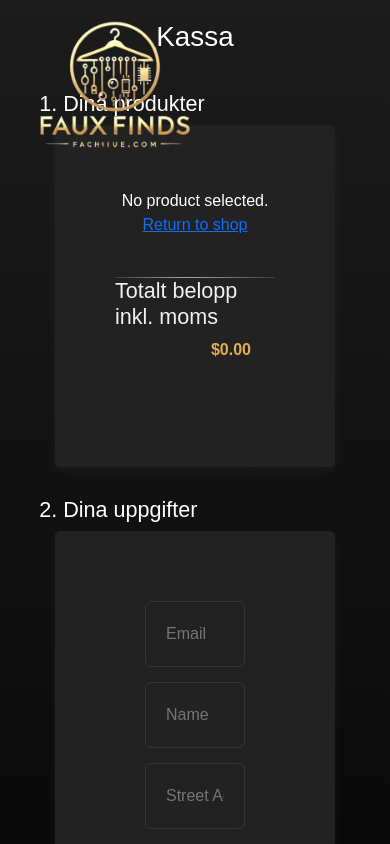
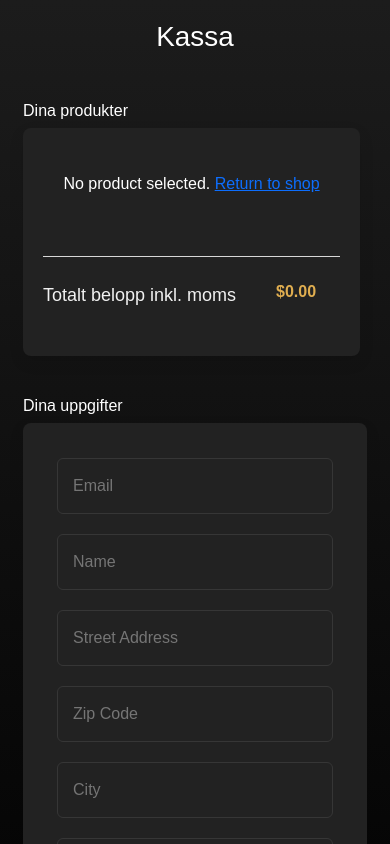
Before and after one commit to christerbengt/fake-store, a React (Vite) app: page /Checkout in a window 390 px wide. Shown: the top 844 px of the page. Built offline with nearby package versions, Linux system fonts and the light colour scheme.

Commit message:
responsiv checkout

```diff
--- a/index.html
+++ b/index.html
@@ -1,9 +1,9 @@
-<!doctype html>
+<!DOCTYPE html>
 <html lang="en">
   <head>
-    <meta charset="UTF-8" />
-    <link rel="icon" type="image/svg+xml" href="src\pictures\icon.png" />
-    <meta name="viewport" content="width=device-width, initial-scale=1.0" />
+    <meta charset="UTF-8">
+    <link rel="icon" type="image/svg+xml" href="src\pictures\icon.png">
+    <meta name="viewport" content="width=device-width, initial-scale=1.0">
     <title>Faux finds!</title>
   </head>
   <body>
--- a/src/pages/Checkout.jsx
+++ b/src/pages/Checkout.jsx
@@ -1,11 +1,8 @@
 import { useState, useEffect } from "react";
 import { Link, useNavigate } from "react-router-dom";
 import "../styles/checkout.css";
-
 import Button from "../components/ValidationButton.jsx";
 import validateFields from "../scripts/validation.js";
-
-import logo from "../pictures/logo.png";
 
 function Checkout() {
   const [formData, setFormData] = useState({
@@ -44,22 +41,13 @@ function Checkout() {
   };
 
   return (
-    <div>
-      <Link className="logo" to="/">
-        <img src={logo} alt="Faux Finds logo" />
-      </Link>
-
     <div className="container">
       <div className="header">
         <h1 className="rubrik1">Kassa</h1>
       </div>
-
       <div className="rubrik">
-          <h4 className="rubrik2">1. Dina produkter</h4>
-        </div>
-
+        <h4 className="rubrik2">Dina produkter</h4>
         <div className="box">
-          <div className="box2">
           {selectedProduct ? (
             <div className="selected-product">
               <div className="product-row d-flex align-items-center mb-4">
@@ -103,10 +91,7 @@ function Checkout() {
       </div>
 
       <div className="rubrik">
-          <h4 className="rubrik2">2. Dina uppgifter</h4>
-        </div>
-
-        <div className="box">
+        <h4 className="rubrik2">Dina uppgifter</h4>
         <div className="box2">
           <form onSubmit={handleSubmit} id="checkout-form" noValidate>
             <div className="form">
@@ -169,7 +154,6 @@ function Checkout() {
               {errors.phoneNumber && (
                 <p style={{ color: "red" }}>{errors.phoneNumber}</p>
               )}
-              </div>
 
               <div className="buttons">
                 <Button
@@ -177,15 +161,15 @@ function Checkout() {
                   onClick={handleSubmit}
                   className="btn btn-primary position-relative"
                 >
-                  Submit
+                  Slutför köp
                 </Button>
+              </div>
             </div>
           </form>
         </div>
       </div>
     </div>
-    </div>
-  );
+  )
 }
 
 export default Checkout;
--- a/src/styles/checkout.css
+++ b/src/styles/checkout.css
@@ -1,122 +1,167 @@
-/* General Styles */
 .body {
     background-image: linear-gradient(#242424, #222222);
     color: #fff;
-    font-family: "Hanken Grotesk", sans-serif;
-    font-size: 18px;
+    font-family: 'Roboto', Arial, Helvetica, sans-serif;
     max-width: 1000px;
     margin: auto;
     padding: 45px;
+    line-height: 1.5;
+    align-items: center;
 }
 
-/* Logo Styles */
-.logo img {
-    position: absolute;
-    left: 40px;
-    top: 10px;
-    width: 150px;
-    height: auto;
-    display: block;
+.header {
+    text-align: center;
+    font-size: 32px;
+    font-weight: 700;
+    margin-bottom: 40px;
+    width: 100%;
 }
 
-/* Header Styles */
-.header {
-    text-align: center;
-    font-size: 24px;
-    font-weight: bold;
-    margin-bottom: 30px;
+.rubrik {
+    width: 70%;
+    text-align: left;
+    margin: auto;
 }
 
-/* Section Titles (Rubrik) */
-.rubrik {
-    width: 89%;
-    text-align: left;
-}
-
-/* Container Styles */
 .container {
     display: flex;
     justify-content: center;
-    align-items: center;
+    align-items: flex-start;
     flex-direction: column;
     padding: 20px;
 }
 
-/* Total Price Section */
 .totalt {
     color: #F1F1F1;
     width: 100%;
     height: 80px;
     border-top: 1px solid #d8d8d8;
-    border-image: linear-gradient(to right, #393939 0%, #ddddddad 40%, #ddddddad 50%, #393939 100%) 1 stretch;
-    margin-bottom: 50px;
+    margin-top: 20px;
+    padding-top: 2%;
+    display: flex;
+    justify-content: space-between;
+    align-items: center;
 }
 
-/* Box Styles (Forms & Content) */
 .box {
     background-color: #222;
-    padding: 40px;
-    border-radius: 5px;
-    box-shadow: 0 4px 10px rgba(255, 255, 255, 0.048);
-    margin-bottom: 30px;
-    width: 80%;
+    padding: 20px;
+    border-radius: 8px;
+    box-shadow: 0 6px 15px rgba(0, 0, 0, 0.1);
+    margin-bottom: 40px;
+    width: 100%;
+    max-width: 800px;
+    font-size: 22px;
+}
+
+.box2 {
+    background-color: #222;
+    padding: 80px;
+    padding-top: 15;
+    border-radius: 8px;
+    box-shadow: 0 6px 15px rgba(0, 0, 0, 0.1);
+    margin-bottom: 40px;
+    width: 100%;
     max-width: 800px;
 }
 
-/* Padding Inside Boxes */
-.box2 {
-    padding: 0 10%;
-    padding-bottom: 10%;
-}
-
-/* Form Styles */
 .form {
     display: flex;
     flex-direction: column;
-    margin: 30px;
+    gap: 20px;
+    align-items: center;
 }
 
-/* Label Styles */
-label {
-    margin-bottom: 8px;
-    font-weight: bold;
-    color: #ccc;
-}
-
-/* Name and Address Input Containers */
-.name-container, .address-container {
-    display: flex;
-    gap: 10px;
-}
-
-.name-container input, .address-container input {
-    flex: 1;
-}
-
-/* Input Fields */
 input {
-    margin-bottom: 15px;
-    padding: 20px;
+    width: 70%;
+    padding: 15px;
     border-radius: 6px;
     border: solid 1px #363636;
     background: #222;
     color: white;
+    font-size: 18px;
+    transition: border-color 0.3s ease;
 }
 
-/* Button Styles */
+input:focus {
+    border-color: #e0ae50;
+    outline: none;
+}
+
+input.error {
+    border-color: red;
+}
+
 button.submit {
-    margin-left: 20%;
     width: 60%;
     background-color: #e0ae50;
     border: none;
-    padding: 20px;
+    padding: 18px;
     border-radius: 6px;
     cursor: pointer;
     font-weight: bold;
+    transition: background-color 0.3s ease, box-shadow 0.3s ease;
 }
 
-/* Button Hover Effect */
 button.submit:hover {
     background-color: #ffd68bdc;
-    transition-duration: 0.4s;
+    box-shadow: 0 4px 8px rgba(0, 0, 0, 0.2);
 }
+
+.selected-product {
+    display: flex;
+    align-items: center;
+    margin-bottom: 20px;
+}
+
+.product-image {
+    width: 100px;
+    margin-right: 20px;
+}
+
+.product-details h5 {
+    font-size: 18px;
+    margin: 0;
+}
+
+.product-details p {
+    color: #e0ae50;
+    font-weight: bold;
+    font-size: 18px;
+}
+
+/* Responsiveness */
+@media (max-width: 768px) {
+
+    .rubrik,
+    .rubrik2,
+    .box {
+        width: 98%;
+        font-size: 16px;
+    }
+
+    .rubrik3 {
+        font-size: 18px;
+    }
+
+    .box2 {
+        padding-top: 10%;
+    }
+
+    .container {
+        padding: 5%;
+    }
+
+    input {
+        width: 150%;
+        font-size: 16px;
+    }
+
+    .product-image {
+        width: 90px;
+    }
+
+    .product-details h5 {
+        font-size: 16px;
+    }
+}
```
Lines whose indentation alone changed are shown as unchanged.
